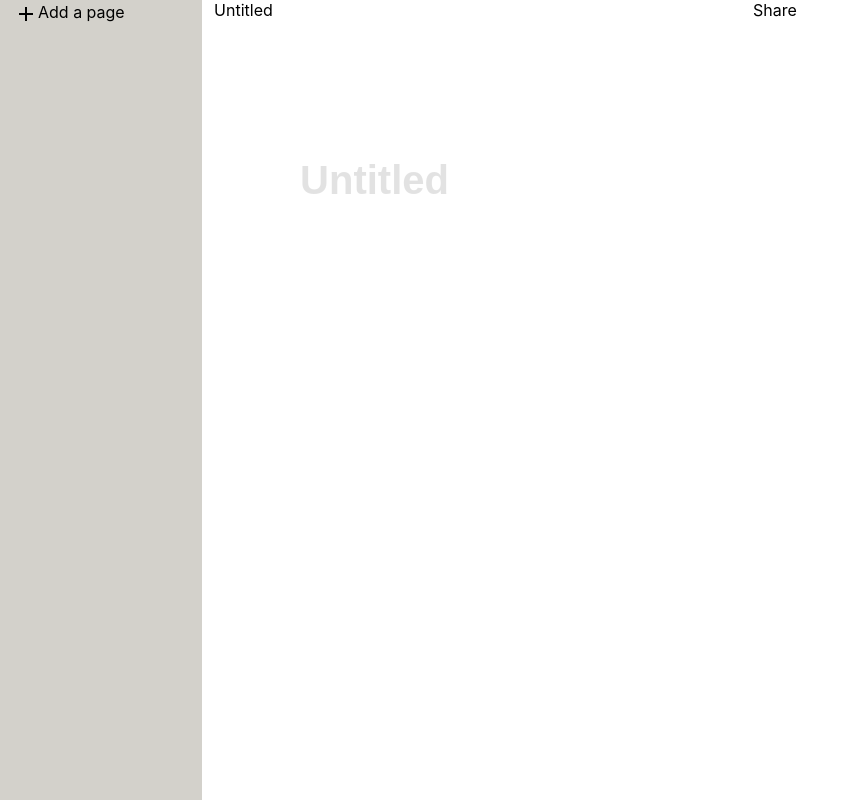
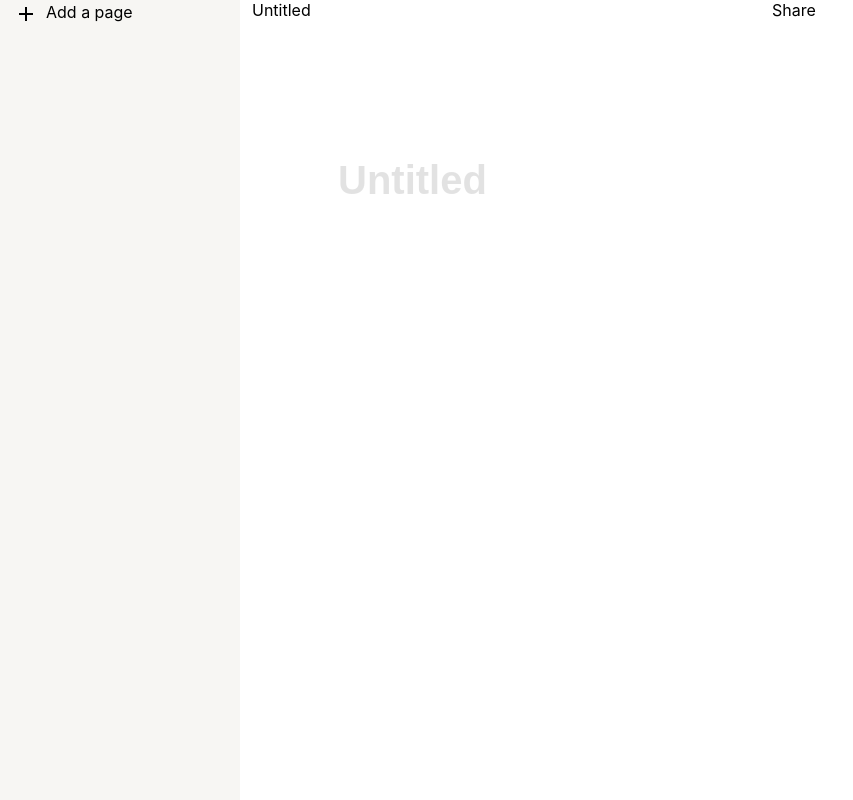
Before and after one commit to SeregaZnam/notion-clone-react, a React (Create React App) app: page /1 in a window 1280 px wide. Shown: the top 800 px of the page, without its empty margins (0-853 px from the left). Built offline with nearby package versions, Linux system fonts and the light colour scheme; data requests are answered from the project's data file.

Commit message:
Added styles

```diff
--- a/src/components/ListItem/Styles.ts
+++ b/src/components/ListItem/Styles.ts
@@ -1,6 +1,48 @@
-import styled from 'styled-components';
+import { Link } from "react-router-dom";
+import styled from "styled-components";
+import ArrowRightIcon from "@mui/icons-material/ArrowRight";
+import MoreHorizIcon from "@mui/icons-material/MoreHoriz";
+import ControlPointIcon from "@mui/icons-material/ControlPoint";
 
 export const StyledLiItem = styled.li`
   display: flex;
+  justify-content: space-between;
   padding: 2px 14px;
+  height: 22px;
+
+  :hover {
+    background-color: rgba(55, 53, 47, 0.08);
+    cursor: pointer;
+  }
 `;
+
+export const StyledArrowRightIcon = styled(ArrowRightIcon)`
+  margin-right: 8px;
+`;
+
+export const StyledLink = styled(Link)`
+  text-decoration: none;
+  color: black;
+`;
+
+export const StyledMoreHorizIcon = styled(MoreHorizIcon)`
+  width: 20px !important;
+  height: 20px !important;
+  color: rgba(55,53,47,0.4);
+
+  :hover {
+    background-color: rgba(55, 53, 47, 0.1);
+    border-radius: 3px;
+  }
+`;
+
+export const StyledControlPointIcon = styled(ControlPointIcon)`
+  width: 20px !important;
+  height: 20px !important;
+  color: rgba(55,53,47,0.4);
+
+  :hover {
+    background-color: rgba(55, 53, 47, 0.1);
+    border-radius: 3px;
+  }
+`;
--- a/src/components/ListItem/index.tsx
+++ b/src/components/ListItem/index.tsx
@@ -1,19 +1,31 @@
-import React, { FC } from 'react';
-import ArrowRightIcon from '@mui/icons-material/ArrowRight';
-import { Link } from 'react-router-dom';
-import { StyledLiItem } from './Styles';
+import React, { FC } from "react";
+import { Link } from "react-router-dom";
+import {
+  StyledArrowRightIcon,
+  StyledControlPointIcon,
+  StyledLiItem,
+  StyledLink,
+  StyledMoreHorizIcon,
+} from "./Styles";
+import { Box } from "@mui/system";
 
 interface Props {
   title: string;
+  defaultTitle?: string;
   linkId: string;
 }
 
-export const ListItem: FC<Props> = ({ title, linkId }) => {
+export const ListItem: FC<Props> = ({ title, defaultTitle = "", linkId }) => {
   return (
     <StyledLiItem>
-      <ArrowRightIcon />
-      <Link to={`/${linkId}`}>{title}</Link>
-        <input type="text"/>
+      <Box sx={{ display: "flex" }}>
+        <StyledArrowRightIcon />
+        <StyledLink to={`/${linkId}`}>{title || defaultTitle}</StyledLink>
+      </Box>
+      <div>
+        <StyledMoreHorizIcon />
+        <StyledControlPointIcon />
+      </div>
     </StyledLiItem>
   );
 };
--- a/src/components/Navbar/Styles.ts
+++ b/src/components/Navbar/Styles.ts
@@ -1,8 +1,8 @@
-import styled from 'styled-components';
+import styled from "styled-components";
 
 export const StyledNavbar = styled.nav`
-  background-color: #d3d1cb;
-  width: 240px;
+  background-color: rgb(247, 246, 243);
+  min-width: 240px;
   height: 100%;
   display: block;
 `;
--- a/src/components/Navbar/index.tsx
+++ b/src/components/Navbar/index.tsx
@@ -1,10 +1,11 @@
-import React, { useEffect, useState } from 'react';
-import { Link, useHistory, useParams, useLocation, useRouteMatch } from 'react-router-dom';
-import AddIcon from '@mui/icons-material/Add';
-import { StyledNavbar, StyledUlList } from './Styles';
-import { ListItem } from '../ListItem';
-import { useAppDispatch, useAppSelector } from '../../store/hooks';
-import { addPage } from '../../store/pagesSlice';
+import React, { useEffect, useState } from "react";
+import { Link, useHistory, useParams, useLocation, useRouteMatch } from "react-router-dom";
+import AddIcon from "@mui/icons-material/Add";
+import { StyledNavbar, StyledUlList } from "./Styles";
+import { ListItem } from "../ListItem";
+import { NavbarButton } from "../NavbarButton";
+import { useAppDispatch, useAppSelector } from "../../store/hooks";
+import { addPage } from "../../store/pagesSlice";
 
 export const Navbar = () => {
   const pages = useAppSelector((state) => state.pages.pages);
@@ -29,11 +30,9 @@ export const Navbar = () => {
     <StyledNavbar>
       <StyledUlList>
         {pages.map((page) => (
-          <ListItem key={page.id} title={page.title} linkId={page.id} />
+          <ListItem key={page.id} title={page.title} linkId={page.id} defaultTitle="Untitled" />
         ))}
-        <li style={{ display: 'flex', padding: '2px 14px' }} onClick={createNewPage}>
-          <AddIcon /> Add a page
-        </li>
+        <NavbarButton handleClick={createNewPage} />
       </StyledUlList>
     </StyledNavbar>
   );
--- /dev/null
+++ b/src/components/NavbarButton/Styles.ts
@@ -0,0 +1,18 @@
+import styled from "styled-components";
+import AddIcon from "@mui/icons-material/Add";
+
+export const StyledNavbarButton = styled.div`
+  display: flex;
+  padding: 2px 14px;
+  height: 22px;
+  transition: all 0.1s ease-in-out;
+
+  :hover {
+    background-color: rgba(55, 53, 47, 0.08);
+    cursor: pointer;
+  }
+`;
+
+export const StyledAddIcon = styled(AddIcon)`
+  margin-right: 8px;
+`;
--- /dev/null
+++ b/src/components/NavbarButton/index.tsx
@@ -0,0 +1,16 @@
+import React, { FC } from "react";
+import { StyledAddIcon, StyledNavbarButton } from "./Styles";
+
+interface Props {
+  handleClick: () => void;
+}
+
+export const NavbarButton: FC<Props> = ({ handleClick }) => {
+  return (
+    <>
+      <StyledNavbarButton onClick={handleClick}>
+        <StyledAddIcon /> Add a page
+      </StyledNavbarButton>
+    </>
+  );
+};
--- a/src/components/TitlePage/index.tsx
+++ b/src/components/TitlePage/index.tsx
@@ -1,6 +1,18 @@
-import React from 'react';
-import { StyledInput } from './Styles';
+import React, { ChangeEvent, useState } from "react";
+import { useParams } from "react-router";
+import { useAppDispatch } from "../../store/hooks";
+import { changeTitle } from "../../store/pagesSlice";
+import { StyledInput } from "./Styles";
 
 export const TitlePage = () => {
-  return <StyledInput placeholder="Untitled" />;
+  const [title, setTitle] = useState("");
+  const dispatch = useAppDispatch();
+  const { id } = useParams<{ id: string }>();
+
+  const onChangeTitle = (event: ChangeEvent<HTMLInputElement>): void => {
+    setTitle(event.target.value);
+    dispatch(changeTitle({ id, title: event.target.value }));
+  };
+
+  return <StyledInput placeholder="Untitled" value={title} onChange={onChangeTitle} />;
 };
--- a/src/store/pagesSlice.ts
+++ b/src/store/pagesSlice.ts
@@ -1,5 +1,5 @@
-import { createSlice, PayloadAction } from '@reduxjs/toolkit';
-import { v4 as uuidv4 } from 'uuid';
+import { createSlice, PayloadAction } from "@reduxjs/toolkit";
+import { v4 as uuidv4 } from "uuid";
 
 interface PageModel {
   id: string;
@@ -15,27 +15,24 @@ const initialState: PagesState = {
 };
 
 export const pagesSlice = createSlice({
-  name: 'pages',
+  name: "pages",
   initialState,
   reducers: {
     addPage: (state) => {
       const newPage: PageModel = {
         id: uuidv4(),
-        title: '',
+        title: "",
       };
       return {
         ...state,
-        pages: [
-          ...state.pages,
-          newPage,
-        ],
+        pages: [...state.pages, newPage],
       };
     },
-    changeTitle: (state, action: PayloadAction<{ index: number; title: string }>) => {
+    changeTitle: (state, action: PayloadAction<{ id: string; title: string }>) => {
       return {
         ...state,
-        pages: state.pages.map((page, index) => {
-          if (index === action.payload.index) {
+        pages: state.pages.map((page) => {
+          if (page.id === action.payload.id) {
             return {
               ...page,
               title: action.payload.title,
```
Also changed, not shown: src/App.tsx (+4 -5 lines), src/components/Post/Styles.ts (+4 -4 lines), 2 other files (tests, documents, lock files or other folders).
